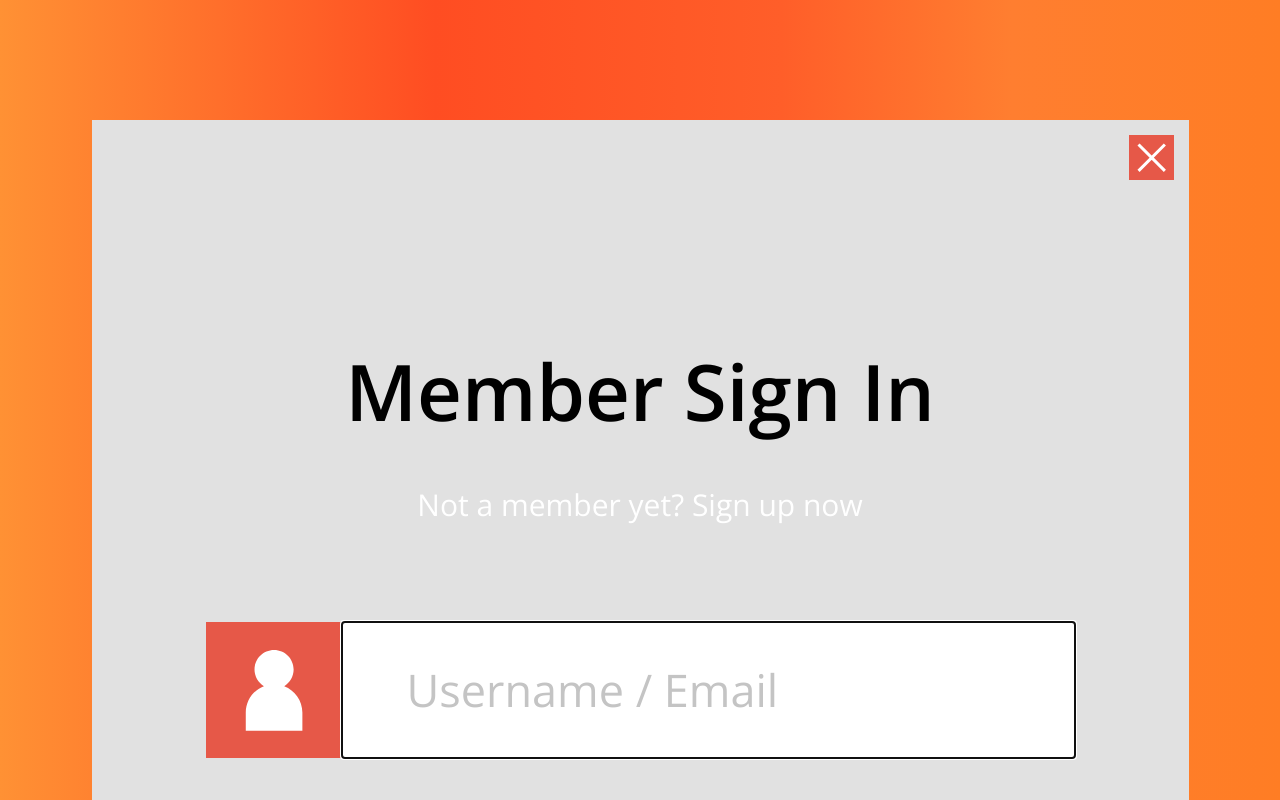
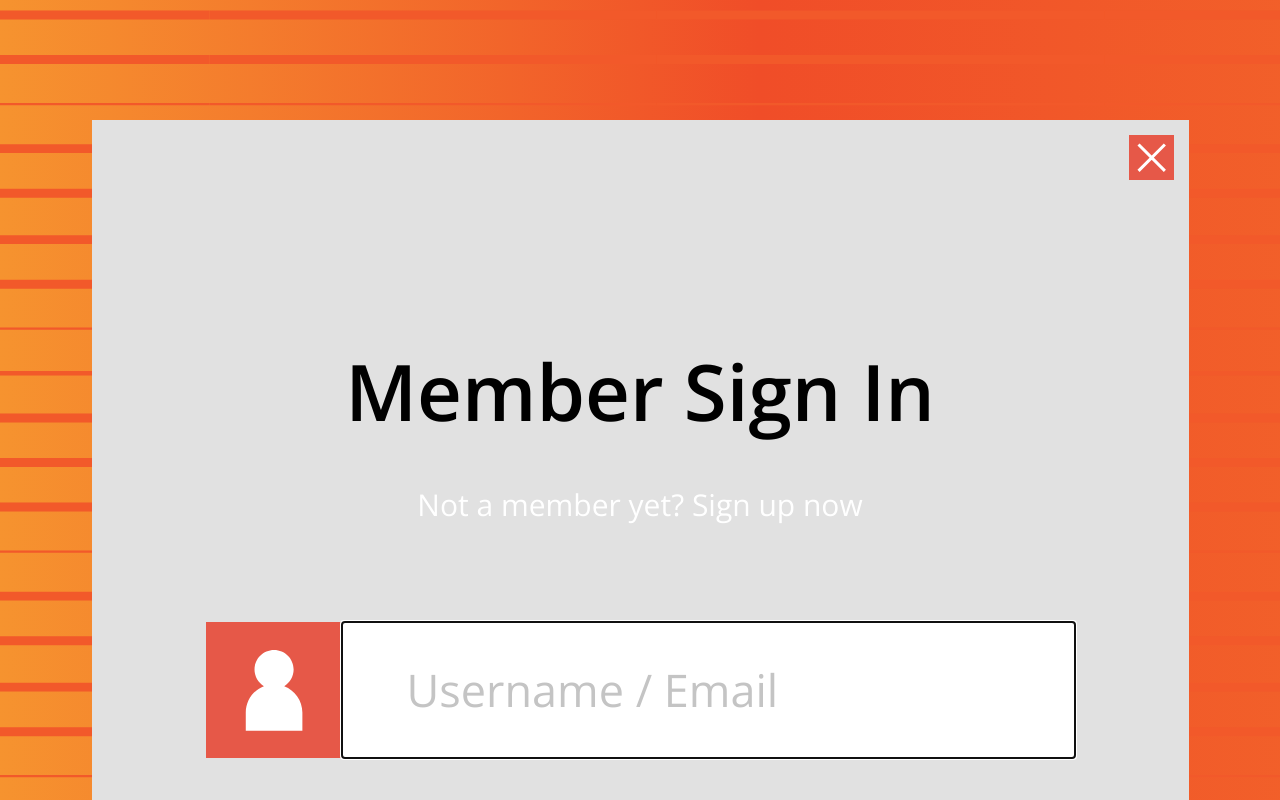
Before and after one commit to Danil-onish/Form, a plain HTML site: page index.html in a window 1280 px wide. Shown: the part 380-1180 px from the top of the page. Drawn offline with nearby package versions, Linux system fonts and the light colour scheme.

Commit message:
Fixed background

```diff
--- a/css/style.css
+++ b/css/style.css
@@ -55,7 +55,9 @@ html {
 /*  */
 
 body {
-    background-image: linear-gradient(90deg, #ff9134 0%, #ff4d22 34%, #ff5e29 61%, #ff7e30 79%, #ff7d24 100%);
+    /* background-image: linear-gradient(90deg, #ff9134 0%, #ff4d22 34%, #ff5e29 61%, #ff7e30 79%, #ff7d24 100%); */
+    background-image: url(../icons/back.svg);
+    background-size:cover;
 }
 
 .form {
```
Also changed, not shown: icons/back.svg (added).
